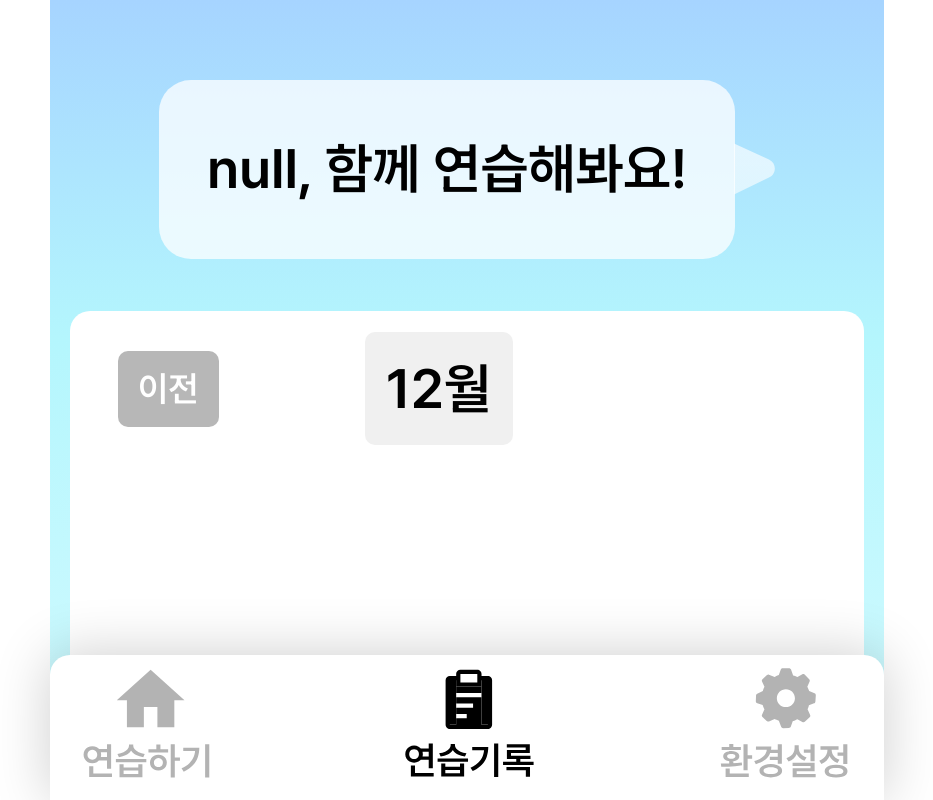
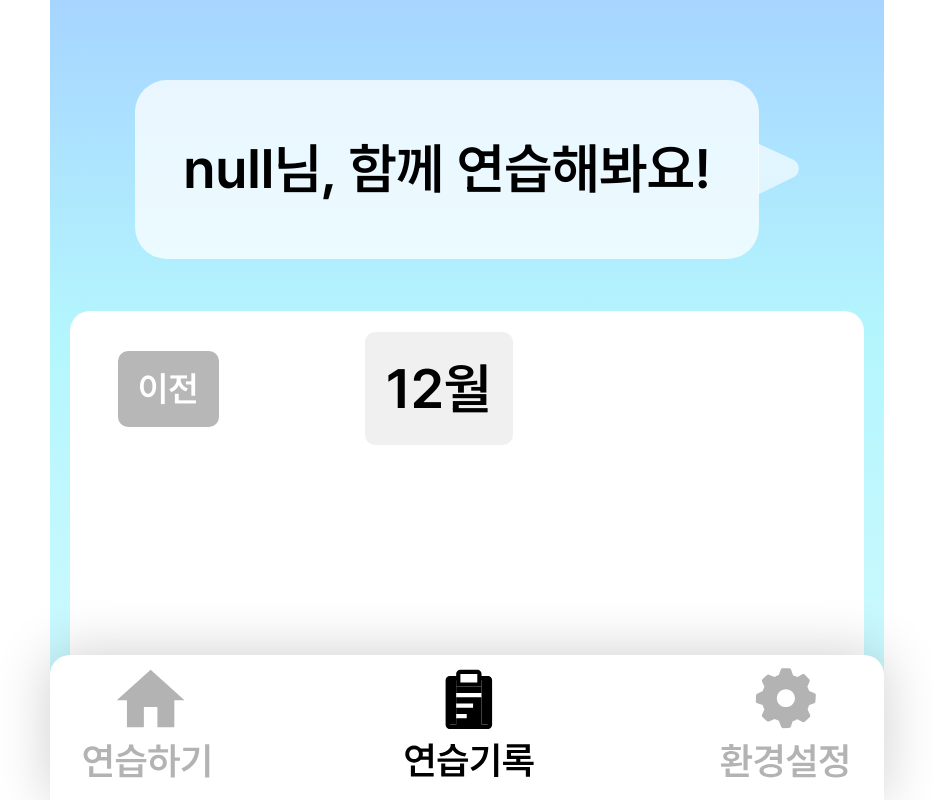
Before and after one commit to ExpertOfOrdering/frontend, a React (Vite) app: page /practiceLog in a window 1280 px wide. Shown: the top 800 px of the page, without its empty margins (173-1106 px from the left). Built offline with nearby package versions, Linux system fonts and the light colour scheme; no server answers.

Commit message:
Chore(#13): 멘트 오류 수정

```diff
--- a/src/pages/PracticeLogPage.jsx
+++ b/src/pages/PracticeLogPage.jsx
@@ -12,11 +12,11 @@ const PracticeLogPage = () => {
     `${userName}님, 훌륭해요!`,
     `${userName}님, 계속 이렇게 가요!`,
   ]
-  const [ment, setMent] = useState(`${userName}, 함께 연습해봐요!`)
+  const [ment, setMent] = useState(`${userName}님, 함께 연습해봐요!`)
 
   useEffect(() => {
     if (!userData) {
-      setMent(`${userName}, 함께 연습해봐요!`)
+      setMent(`${userName}님, 함께 연습해봐요!`)
       return
     }
     const idx = Math.floor(Math.random() * mentList.length)
```
